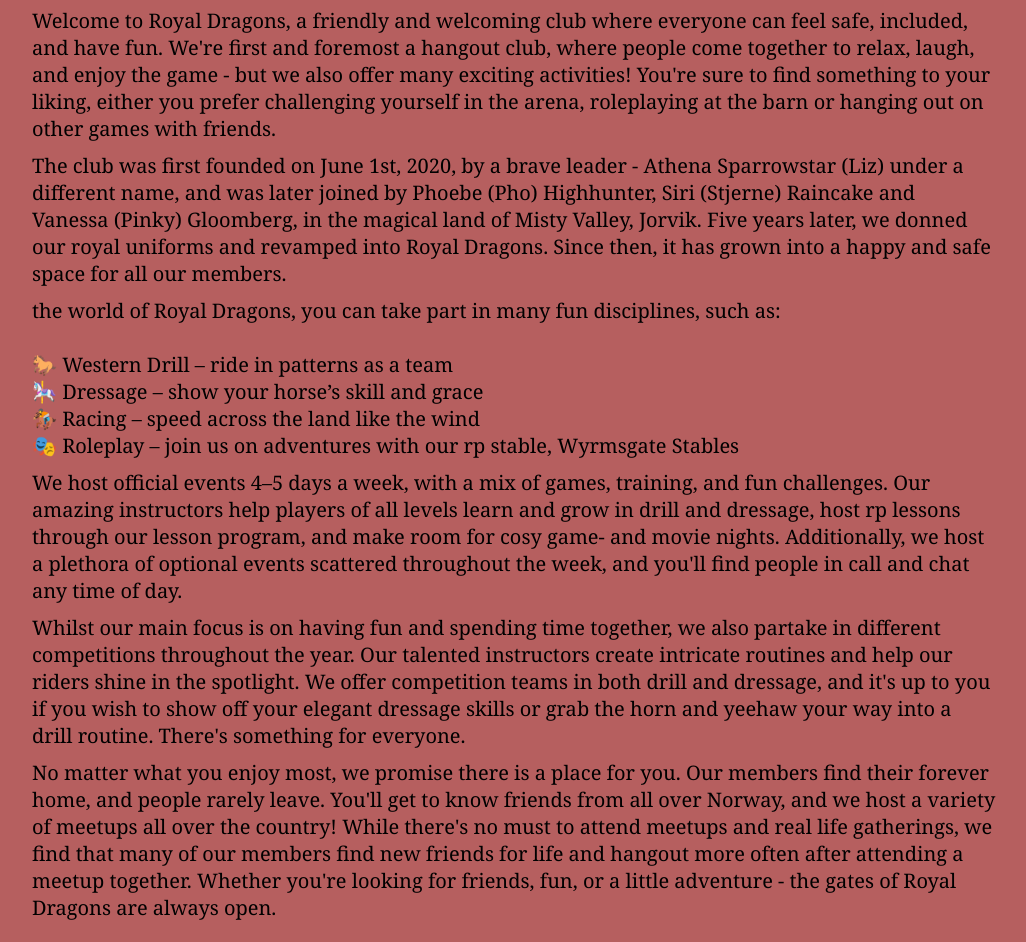
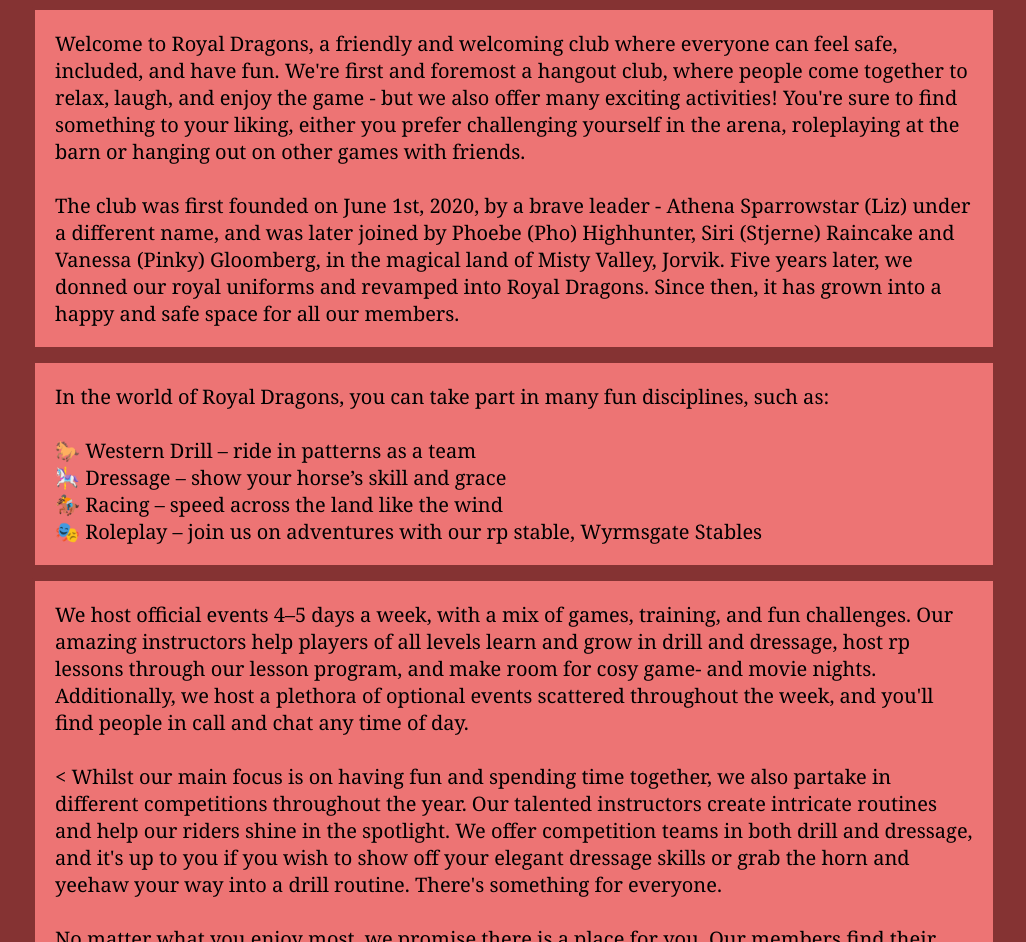
Before and after one commit to RoyalDragonsmv/web, a plain HTML site: page index.html in a window 1280 px wide. Shown: the part 73-1015 px from the top of the page, without its empty margins (126-1152 px from the left). Drawn offline with Linux system fonts and the light colour scheme.

Commit message:
fixed border in css

```diff
--- a/index.html
+++ b/index.html
@@ -12,34 +12,34 @@
     <p> Welcome to Royal Dragons, a friendly and welcoming club where everyone can feel safe, included, and have fun.
         We're first and foremost a hangout club, where people come together to relax, laugh, and enjoy the game - but we
         also offer many exciting activities! You're sure to find something to your liking, either you prefer challenging
-        yourself in the arena, roleplaying at the barn or hanging out on other games with friends.</p>
+        yourself in the arena, roleplaying at the barn or hanging out on other games with friends.<br><br>
 
-    <p> The club was first founded on June 1st, 2020, by a brave leader - Athena Sparrowstar (Liz) under a different
+        The club was first founded on June 1st, 2020, by a brave leader - Athena Sparrowstar (Liz) under a different
         name, and was later joined by Phoebe (Pho) Highhunter, Siri (Stjerne) Raincake and Vanessa (Pinky) Gloomberg, in
         the magical land of Misty Valley, Jorvik. Five years later, we donned our royal uniforms and revamped into Royal Dragons.
          Since then, it has grown into a happy and safe space for all our members.</p>
 
-    <p> the world of Royal Dragons, you can take part in many fun disciplines, such as:<br><br>
+    <p> In the world of Royal Dragons, you can take part in many fun disciplines, such as:<br><br>
         🐎 Western Drill – ride in patterns as a team<br>
 
         🎠 Dressage – show your horse’s skill and grace<br>
 
         🏇 Racing – speed across the land like the wind<br>
 
-        🎭 Roleplay – join us on adventures with our rp stable, Wyrmsgate Stables</p>
+        🎭 Roleplay – join us on adventures with our rp stable, Wyrmsgate Stables </p>
 
     <p>We host official events 4–5 days a week, with a mix of games, training, and fun challenges. Our amazing
         instructors help players of all levels learn and grow in drill and dressage, host rp lessons through our lesson
         program, and make room for cosy game- and movie nights. Additionally, we host a plethora of optional events
-        scattered throughout the week, and you'll find people in call and chat any time of day.</p>
+        scattered throughout the week, and you'll find people in call and chat any time of day.<br><br>
 
-    <p> Whilst our main focus is on having fun and spending time together, we also partake in different competitions
+    <    Whilst our main focus is on having fun and spending time together, we also partake in different competitions
         throughout the year. Our talented instructors create intricate routines and help our riders shine in the
         spotlight. We offer competition teams in both drill and dressage, and it's up to you if you wish to show off
         your elegant dressage skills or grab the horn and yeehaw your way into a drill routine. There's something for
-        everyone.</p>
+        everyone.<br><br>
 
-    <p>No matter what you enjoy most, we promise there is a place for you. Our members find their forever home, and
+        No matter what you enjoy most, we promise there is a place for you. Our members find their forever home, and
         people rarely leave. You'll get to know friends from all over Norway, and we host a variety of meetups all over
         the country! While there's no must to attend meetups and real life gatherings, we find that many of our members
         find new friends for life and hangout more often after attending a meetup together. Whether you're looking for
@@ -49,6 +49,7 @@
 
     <h1>Intrigued?</h1>
     <a href="https://discord.gg/NmGsDsWEep">Visit our open server for more!</a>
+
 </body>
 
 </html>
--- a/style.css
+++ b/style.css
@@ -1,5 +1,5 @@
 body {
-  background-color: rgb(182, 95, 95);
+  background-color: rgb(133, 51, 51);
 }
 
 h1 {
@@ -14,15 +14,15 @@ h3 {
 
 
 a:link, a:visited {
-  background-color: rgb(119, 62, 62);
+  background-color: rgb(133, 51, 51);
   color: white;
+   font-family: Georgia;
   padding: 14px 25px;
   margin-left: 10%;
   margin-right: 10%;
   text-align: center;
   text-decoration: none;
   display: block;
-  font-family: Georgia;
 }
 
 a:hover, a:active {
@@ -31,9 +31,17 @@ a:hover, a:active {
 
 p {
   font-family: Georgia;
+  padding: 20px;
   font-size: 20px;
+  background-color: rgb(237, 116, 116);
 }
 
+p {
+  border-radius:1px;
+  border-style: solid;
+  border-color: rgb(133, 51, 51);
+  border-width: 50%;
+}
 p {
   margin-top: 10px;
   margin-bottom: 10px;
```
